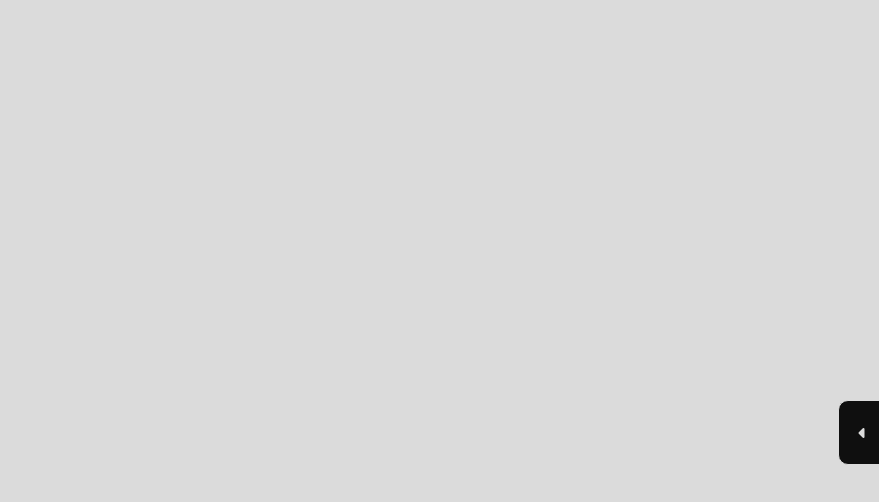
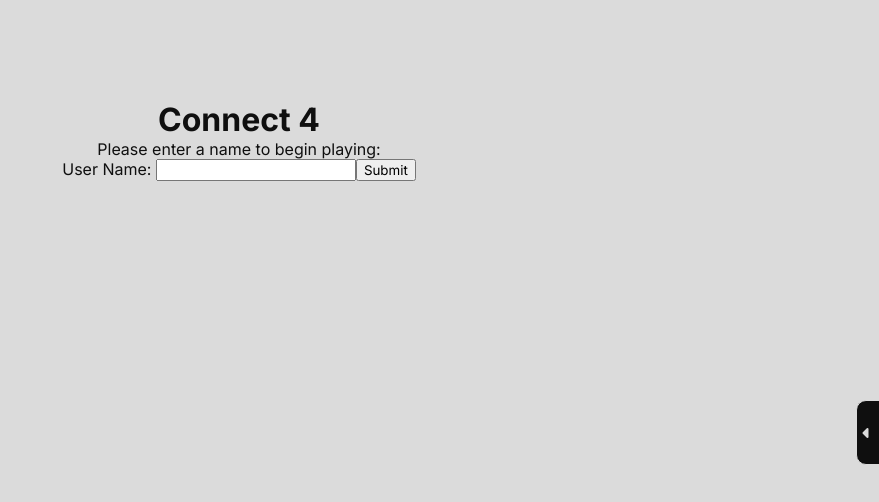
Before and after one commit to efran7107/connect4, a React (Vite) app: page / in a window 1280 px wide. Shown: the top 502 px of the page, without its empty margins (401-1280 px from the left). Built offline with nearby package versions, Linux system fonts and the light colour scheme.

Commit message:
Add name component
added main component of the name component, add string val

```diff
--- a/src/compnents/App.tsx
+++ b/src/compnents/App.tsx
@@ -1,14 +1,21 @@
 import {ThemeProvider} from "./provider-components/theme-provider.tsx";
 import {ThemeBtn} from "./theme-btn.tsx";
 import '../styles/App.css'
+import {UserProvider} from "./provider-components/user-provider.tsx";
+import {Game} from "./game.tsx";
 
 function App() {
-
 
   return (
     <>
       <ThemeProvider defaultTheme="system" storageKey="vite-ui-theme">
         <ThemeBtn/>
+        <div className="container">
+            <h1>Connect 4</h1>
+            <UserProvider>
+                <Game/>
+            </UserProvider>
+        </div>
       </ThemeProvider>
     </>
   )
--- /dev/null
+++ b/src/compnents/game.tsx
@@ -0,0 +1,14 @@
+import {useUser} from "../ts/provider-context.ts";
+import {UserNameEntry} from "./name-entry.tsx";
+
+
+export const Game = () => {
+
+    const {isNameSet} = useUser()
+
+    return (
+        <>
+            {!isNameSet && <UserNameEntry/>}
+        </>
+    )
+}
--- /dev/null
+++ b/src/compnents/name-entry.tsx
@@ -0,0 +1,34 @@
+import {useUser} from "../ts/provider-context.ts";
+import '../styles/name-entry.css'
+import {useState} from "react";
+
+export const UserNameEntry = () => {
+
+    const {name, setName, setIsNameSet} = useUser();
+    const [isFirstAttempt, setIsFirstAttempt] = useState(false);
+    const startGame = () => {
+        if(name.trim().length < 2){
+            setIsFirstAttempt(true);
+            return;
+        }
+        setIsFirstAttempt(false);
+        setIsNameSet(true);
+    }
+
+    return(
+        <div className="name-entry-cont">
+            <p>Please enter a name to begin playing: </p>
+            <div className="name-entry">
+                <label htmlFor="name">User Name: </label>
+                <input
+                    type="text"
+                    value={name}
+                    className="user-name"
+                    onChange={(e) => setName(e.target.value)}
+                />
+                {isFirstAttempt && <p>Please enter a name more than two characters to begin</p>}
+                <input type="submit" onClick={startGame} />
+            </div>
+        </div>
+    )
+}
--- /dev/null
+++ b/src/compnents/provider-components/user-provider.tsx
@@ -0,0 +1,20 @@
+import {UserProviderContext} from "../../ts/provider-context.ts";
+import {ReactNode, useState} from "react";
+
+export const UserProvider = ({children}: {children: ReactNode}) => {
+    const [name, setName] = useState('');
+    const [isNameSet, setIsNameSet] = useState(false);
+
+    return (
+        <UserProviderContext.Provider
+            value={{
+                name,
+                setName,
+                isNameSet,
+                setIsNameSet,
+            }}
+        >
+            {children}
+        </UserProviderContext.Provider>
+    )
+}
--- a/src/styles/App.css
+++ b/src/styles/App.css
@@ -2,3 +2,13 @@
     font-family: var(--default-font-family);
     box-sizing: border-box;
 }
+
+.container {
+    max-width: 1200px;
+    margin: 0 auto;
+}
+
+.container h1 {
+    margin-top: 100px;
+    text-align: center;
+}
--- a/src/styles/index.css
+++ b/src/styles/index.css
@@ -26,7 +26,9 @@ body {
     transition: var(--default-transition);
 }
 
-h6 {
+h1,
+h6,
+p{
     margin: 0;
 }
 
--- /dev/null
+++ b/src/styles/name-entry.css
@@ -0,0 +1,5 @@
+.name-entry-cont {
+    display: flex;
+    flex-direction: column;
+    align-items: center;
+}
--- a/src/styles/theme-container-style.css
+++ b/src/styles/theme-container-style.css
@@ -7,8 +7,8 @@
     top: 50vh;
     right: -130px;
     display: flex;
-    gap: 20px;
-    padding: 10px 20px;
+    gap: 10px;
+    padding: 10px 20px 10px 0px;
     align-items: stretch;
     width: max-content;
     transition: var(--default-transition);
@@ -20,6 +20,8 @@
 
 .tab-cont {
     display: flex;
+    width: 20px;
+    justify-content: center;
     align-items: center;
 }
 
--- a/src/ts/provider-context.ts
+++ b/src/ts/provider-context.ts
@@ -1,4 +1,4 @@
-import {ThemeProviderState} from "../types/provider-types.ts";
+import {ThemeProviderState, TUserProvider} from "../types/provider-types.ts";
 import {createContext, useContext} from "react";
 
 const initialState: ThemeProviderState = {
@@ -16,3 +16,9 @@ export const useTheme = () => {
 
     return context;
 };
+
+export const UserProviderContext = createContext<TUserProvider>(
+    {} as TUserProvider
+)
+
+export const useUser = () => useContext(UserProviderContext)
```
Also changed, not shown: src/compnents/theme-btn.tsx (+12 -2 lines), src/types/provider-types.ts (+7 -0 lines).
